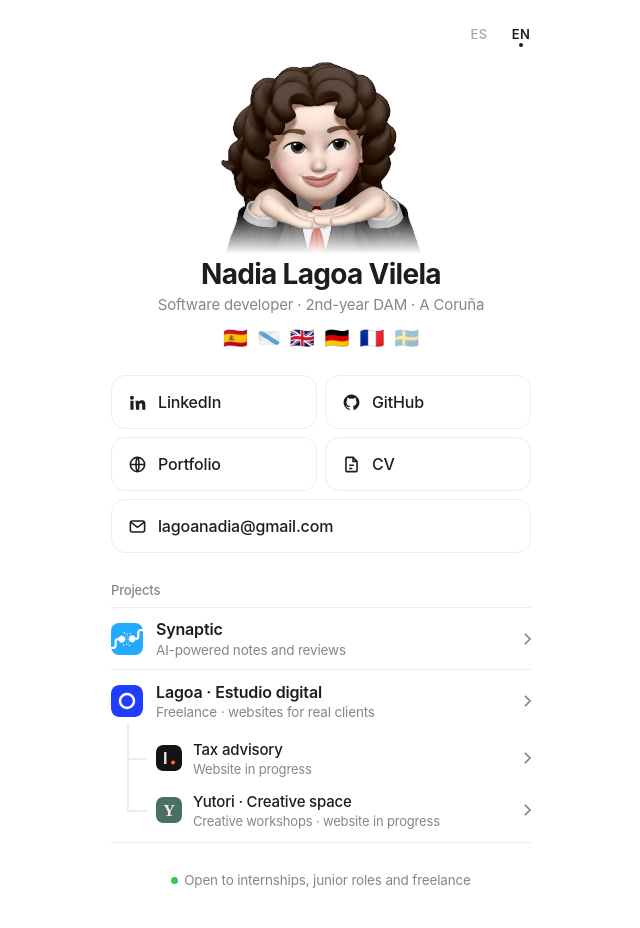
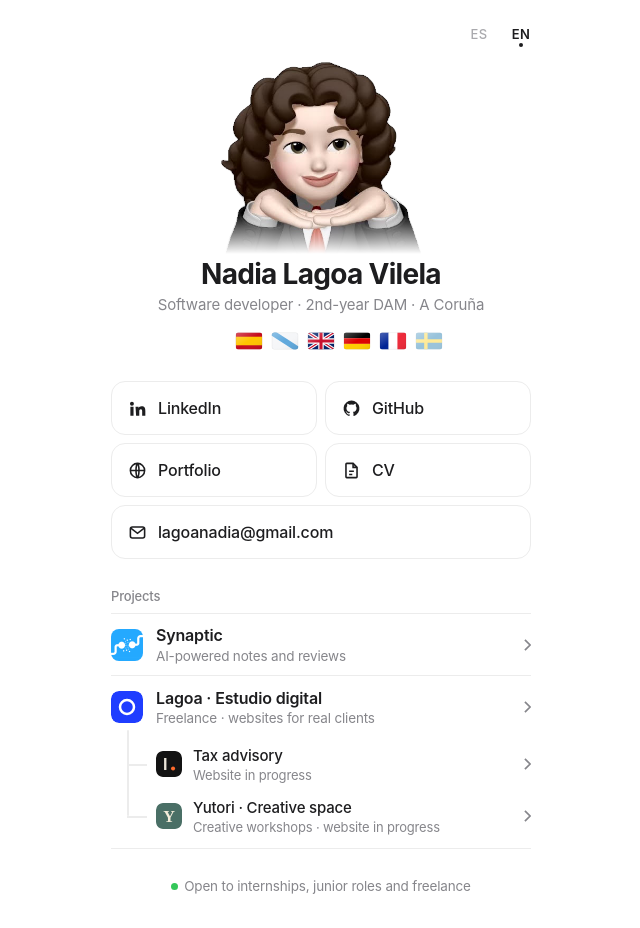
Before and after one commit to lagoanadia/PresentaMe, a plain HTML site: page index.html in a window 1280 px wide. Shown: the whole page, without its empty margins (319-959 px from the left). Drawn offline with Linux system fonts and the light colour scheme.

Commit message:
Banderas SVG estilo iOS visibles en cualquier dispositivo
Co-Authored-By: Claude Opus 5.5 <noreply@anthropic.com>
Claude-Session: https://claude.ai/code/session_012gZcx71BmCNMhoCCkeSb98

```diff
--- a/index.html
+++ b/index.html
@@ -41,9 +41,9 @@ header{text-align:center}
 .memoji img{display:block;width:100%;height:auto;-webkit-mask:linear-gradient(#000 80%,transparent);mask:linear-gradient(#000 80%,transparent)}
 h1{font:700 28px/1.15 -apple-system,BlinkMacSystemFont,"SF Pro Display","Segoe UI",Roboto,sans-serif;letter-spacing:-.025em;margin-top:4px}
 .role{color:var(--muted);margin-top:4px;font-size:15px}
-.flags{display:flex;gap:10px;justify-content:center;margin-top:12px;list-style:none;font-size:20px;line-height:1}
+.flags{display:flex;gap:8px;justify-content:center;margin-top:12px;list-style:none;line-height:0}
 .flags li{display:flex;align-items:center}
-.flags svg{width:1.1em;height:1.1em}
+.flags svg{width:28px;height:28px}
 .flags .learn{opacity:.4}
 
 .links{margin-top:26px;display:grid;gap:8px}
@@ -91,12 +91,13 @@ footer{margin-top:28px;text-align:center;color:var(--muted);font-size:13.5px}
     <h1>Nadia Lagoa Vilela</h1>
     <p class="role" data-i18n="role">Desarrolladora de software · 2.º DAM · A Coruña</p>
     <ul class="flags" aria-label="Idiomas: español, gallego, inglés, alemán, francés; aprendiendo sueco" data-i18n-aria="langs">
-      <li title="Español" aria-hidden="true">🇪🇸</li>
-      <li title="Galego" aria-hidden="true"><svg viewBox="0 0 36 36"><defs><clipPath id="gl"><rect x="1" y="7" width="34" height="22" rx="3.5"/></clipPath><linearGradient id="glw" x1="0" x2="1" y1="0" y2="1"><stop offset="0" stop-color="#fff" stop-opacity=".35"/><stop offset=".5" stop-color="#000" stop-opacity="0"/><stop offset="1" stop-color="#000" stop-opacity=".08"/></linearGradient></defs><g clip-path="url(#gl)"><rect x="1" y="7" width="34" height="22" fill="#f5f6f8"/><path d="M-2 5L38 31" stroke="#5fa8dc" stroke-width="7"/><rect x="1" y="7" width="34" height="22" fill="url(#glw)"/></g><rect x="1.25" y="7.25" width="33.5" height="21.5" rx="3.3" fill="none" stroke="#000" stroke-opacity=".12" stroke-width=".5"/></svg></li>
-      <li title="English" aria-hidden="true">🇬🇧</li>
-      <li title="Deutsch" aria-hidden="true">🇩🇪</li>
-      <li title="Français" aria-hidden="true">🇫🇷</li>
-      <li class="learn" title="Svenska" aria-hidden="true">🇸🇪</li>
+      <li hidden><svg width="0" height="0"><defs><linearGradient id="gloss" x1="0" x2="1" y1="0" y2="1"><stop offset="0" stop-color="#fff" stop-opacity=".3"/><stop offset=".5" stop-color="#fff" stop-opacity="0"/><stop offset="1" stop-color="#000" stop-opacity=".08"/></linearGradient></defs></svg></li>
+      <li title="Español" aria-hidden="true"><svg viewBox="0 0 36 36"><defs><clipPath id="ces"><rect x="1" y="7" width="34" height="22" rx="3.5"/></clipPath></defs><g clip-path="url(#ces)"><rect x="1" y="7" width="34" height="22" fill="#c60b1e"/><rect x="1" y="12.5" width="34" height="11" fill="#ffc400"/><rect x="1" y="7" width="34" height="22" fill="url(#gloss)"/></g><rect x="1.25" y="7.25" width="33.5" height="21.5" rx="3.3" fill="none" stroke="#000" stroke-opacity=".12" stroke-width=".5"/></svg></li>
+      <li title="Galego" aria-hidden="true"><svg viewBox="0 0 36 36"><defs><clipPath id="cgl"><rect x="1" y="7" width="34" height="22" rx="3.5"/></clipPath></defs><g clip-path="url(#cgl)"><rect x="1" y="7" width="34" height="22" fill="#f5f6f8"/><path d="M-2 5L38 31" stroke="#5fa8dc" stroke-width="7"/><rect x="1" y="7" width="34" height="22" fill="url(#gloss)"/></g><rect x="1.25" y="7.25" width="33.5" height="21.5" rx="3.3" fill="none" stroke="#000" stroke-opacity=".12" stroke-width=".5"/></svg></li>
+      <li title="English" aria-hidden="true"><svg viewBox="0 0 36 36"><defs><clipPath id="cgb"><rect x="1" y="7" width="34" height="22" rx="3.5"/></clipPath></defs><g clip-path="url(#cgb)"><rect x="1" y="7" width="34" height="22" fill="#012169"/><path d="M1 7L35 29M35 7L1 29" stroke="#fff" stroke-width="4.4"/><path d="M1 7L35 29M35 7L1 29" stroke="#c8102e" stroke-width="1.5"/><path d="M18 7v22M1 18h34" stroke="#fff" stroke-width="7"/><path d="M18 7v22M1 18h34" stroke="#c8102e" stroke-width="4"/><rect x="1" y="7" width="34" height="22" fill="url(#gloss)"/></g><rect x="1.25" y="7.25" width="33.5" height="21.5" rx="3.3" fill="none" stroke="#000" stroke-opacity=".12" stroke-width=".5"/></svg></li>
+      <li title="Deutsch" aria-hidden="true"><svg viewBox="0 0 36 36"><defs><clipPath id="cde"><rect x="1" y="7" width="34" height="22" rx="3.5"/></clipPath></defs><g clip-path="url(#cde)"><rect x="1" y="7" width="34" height="7.4" fill="#000"/><rect x="1" y="14.4" width="34" height="7.3" fill="#dd0000"/><rect x="1" y="21.7" width="34" height="7.3" fill="#ffce00"/><rect x="1" y="7" width="34" height="22" fill="url(#gloss)"/></g><rect x="1.25" y="7.25" width="33.5" height="21.5" rx="3.3" fill="none" stroke="#000" stroke-opacity=".12" stroke-width=".5"/></svg></li>
+      <li title="Français" aria-hidden="true"><svg viewBox="0 0 36 36"><defs><clipPath id="cfr"><rect x="1" y="7" width="34" height="22" rx="3.5"/></clipPath></defs><g clip-path="url(#cfr)"><rect x="1" y="7" width="11.4" height="22" fill="#002395"/><rect x="12.4" y="7" width="11.3" height="22" fill="#fff"/><rect x="23.7" y="7" width="11.3" height="22" fill="#ed2939"/><rect x="1" y="7" width="34" height="22" fill="url(#gloss)"/></g><rect x="1.25" y="7.25" width="33.5" height="21.5" rx="3.3" fill="none" stroke="#000" stroke-opacity=".12" stroke-width=".5"/></svg></li>
+      <li class="learn" title="Svenska" aria-hidden="true"><svg viewBox="0 0 36 36"><defs><clipPath id="cse"><rect x="1" y="7" width="34" height="22" rx="3.5"/></clipPath></defs><g clip-path="url(#cse)"><rect x="1" y="7" width="34" height="22" fill="#006aa7"/><path d="M14 7v22M1 18h34" stroke="#fecc00" stroke-width="4.4"/><rect x="1" y="7" width="34" height="22" fill="url(#gloss)"/></g><rect x="1.25" y="7.25" width="33.5" height="21.5" rx="3.3" fill="none" stroke="#000" stroke-opacity=".12" stroke-width=".5"/></svg></li>
     </ul>
   </header>
 
```
Also changed, not shown: prototipos/final-dark.png, prototipos/final-light.png.
